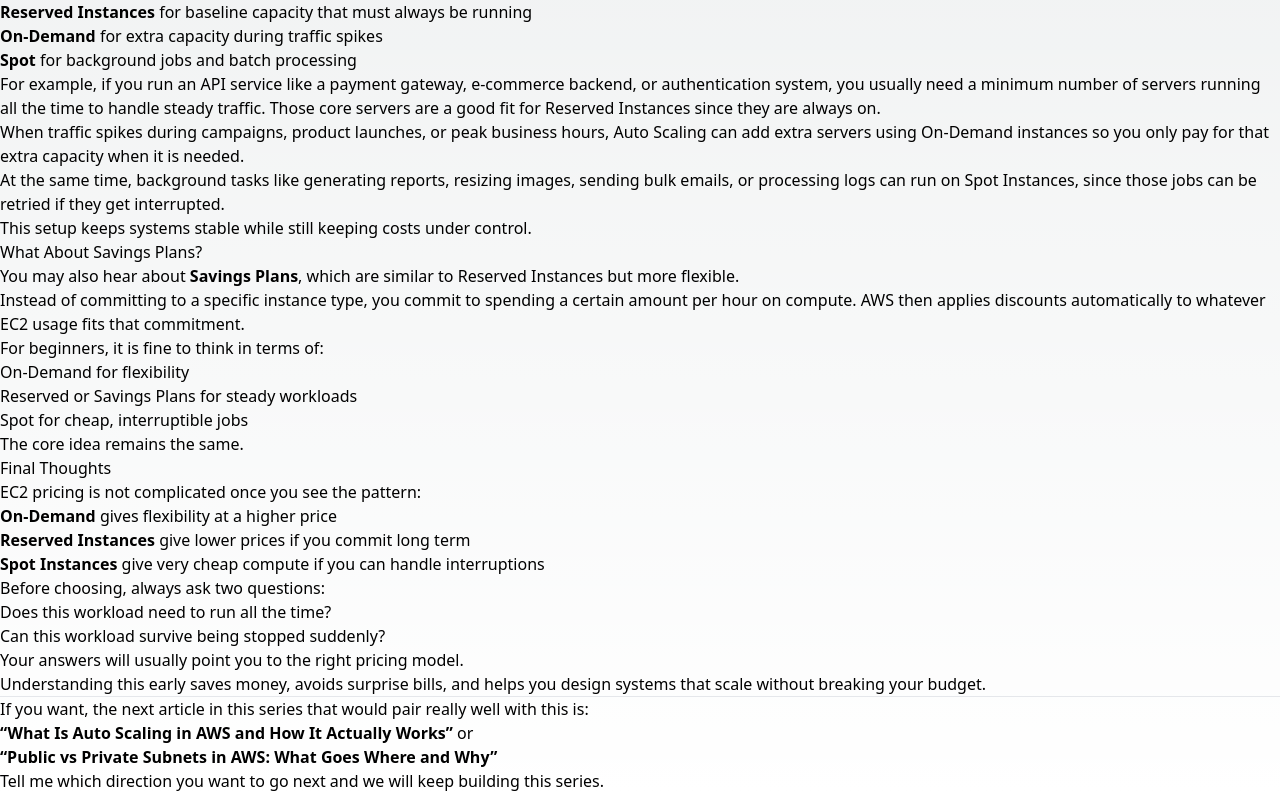
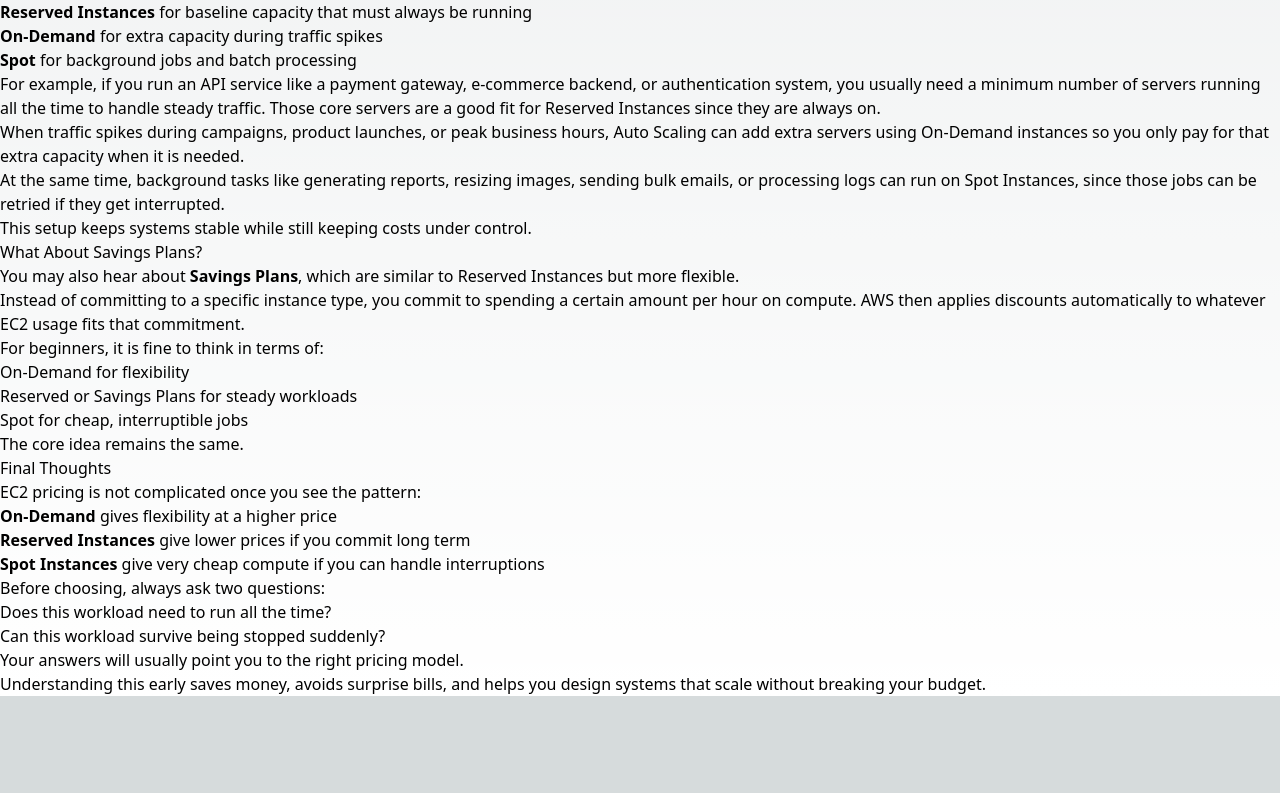
Before and after one commit to TechEasyDoc/aws_techeasydoc, a Next.js app: page /cloud-basics/how-ec2-pricing-actually-works in a window 1280 px wide. Shown: the part 1632-2425 px from the top of the page. After the commit the page ends 2328 px from the top, so only its background shows below. Built offline with nearby package versions, Linux system fonts and the light colour scheme.

Commit message:
clean up

```diff
--- a/pages/cloud-basics/how-ec2-pricing-actually-works.mdx
+++ b/pages/cloud-basics/how-ec2-pricing-actually-works.mdx
@@ -158,13 +158,3 @@
 Your answers will usually point you to the right pricing model.
 
 Understanding this early saves money, avoids surprise bills, and helps you design systems that scale without breaking your budget.
-
----
-
-If you want, the next article in this series that would pair really well with this is:
-
--   **“What Is Auto Scaling in AWS and How It Actually Works”**
-    or
--   **“Public vs Private Subnets in AWS: What Goes Where and Why”**
-
-Tell me which direction you want to go next and we will keep building this series.
```
